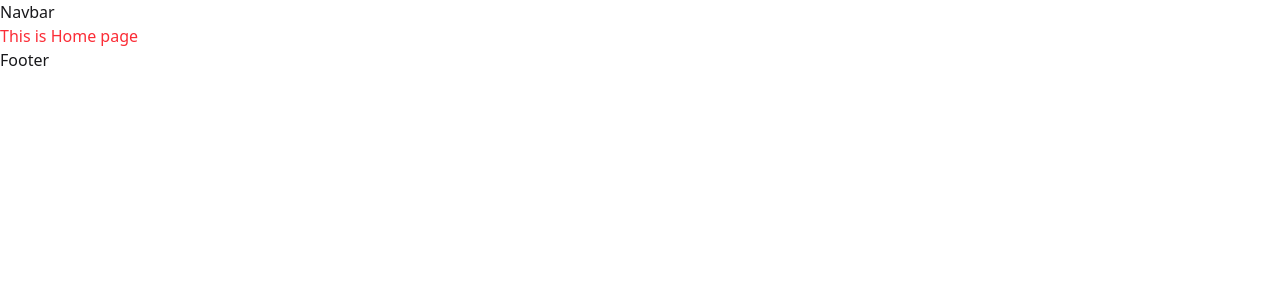
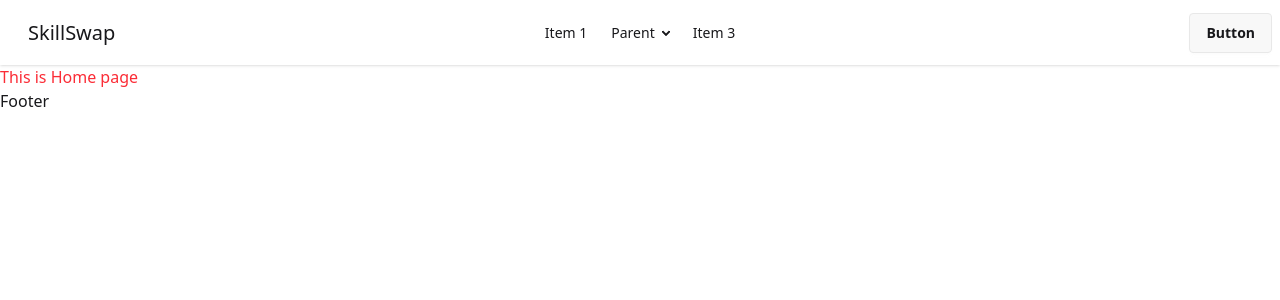
Before and after one commit to rousin2127/Skill-swap, a React (Vite) app: page / in a window 1280 px wide. Shown: the top 300 px of the page. Built offline with nearby package versions, Linux system fonts and the light colour scheme.

Commit message:
Create a boilerplate

```diff
--- a/index.html
+++ b/index.html
@@ -1,5 +1,5 @@
 <!doctype html>
-<html lang="en">
+<html data-theme="Light" lang="en">
   <head>
     <meta charset="UTF-8" />
     <link rel="icon" type="image/svg+xml" href="/vite.svg" />
--- a/src/assets/components/Navbar.jsx
+++ b/src/assets/components/Navbar.jsx
@@ -2,9 +2,47 @@ import React from 'react';
 
 const Navbar = () => {
     return (
-        <div>
-            Navbar
-        </div>
+<div className="navbar bg-base-100 shadow-sm">
+  <div className="navbar-start">
+    <div className="dropdown">
+      <div tabIndex={0} role="button" className="btn btn-ghost lg:hidden">
+        <svg xmlns="http://www.w3.org/2000/svg" className="h-5 w-5" fill="none" viewBox="0 0 24 24" stroke="currentColor"> <path strokeLinecap="round" strokeLinejoin="round" strokeWidth="2" d="M4 6h16M4 12h8m-8 6h16" /> </svg>
+      </div>
+      <ul
+        tabIndex="-1"
+        className="menu menu-sm dropdown-content bg-base-100 rounded-box z-1 mt-3 w-52 p-2 shadow">
+        <li><a>Item 1</a></li>
+        <li>
+          <a>Parent</a>
+          <ul className="p-2">
+            <li><a>Submenu 1</a></li>
+            <li><a>Submenu 2</a></li>
+          </ul>
+        </li>
+        <li><a>Item 3</a></li>
+      </ul>
+    </div>
+    <a className=" ml-5 text-xl">SkillSwap</a>
+  </div>
+  <div className="navbar-center hidden lg:flex">
+    <ul className="menu menu-horizontal px-1">
+      <li><a>Item 1</a></li>
+      <li>
+        <details>
+          <summary>Parent</summary>
+          <ul className="p-2">
+            <li><a>Submenu 1</a></li>
+            <li><a>Submenu 2</a></li>
+          </ul>
+        </details>
+      </li>
+      <li><a>Item 3</a></li>
+    </ul>
+  </div>
+  <div className="navbar-end">
+    <a className="btn">Button</a>
+  </div>
+</div>
     );
 };
 
```
